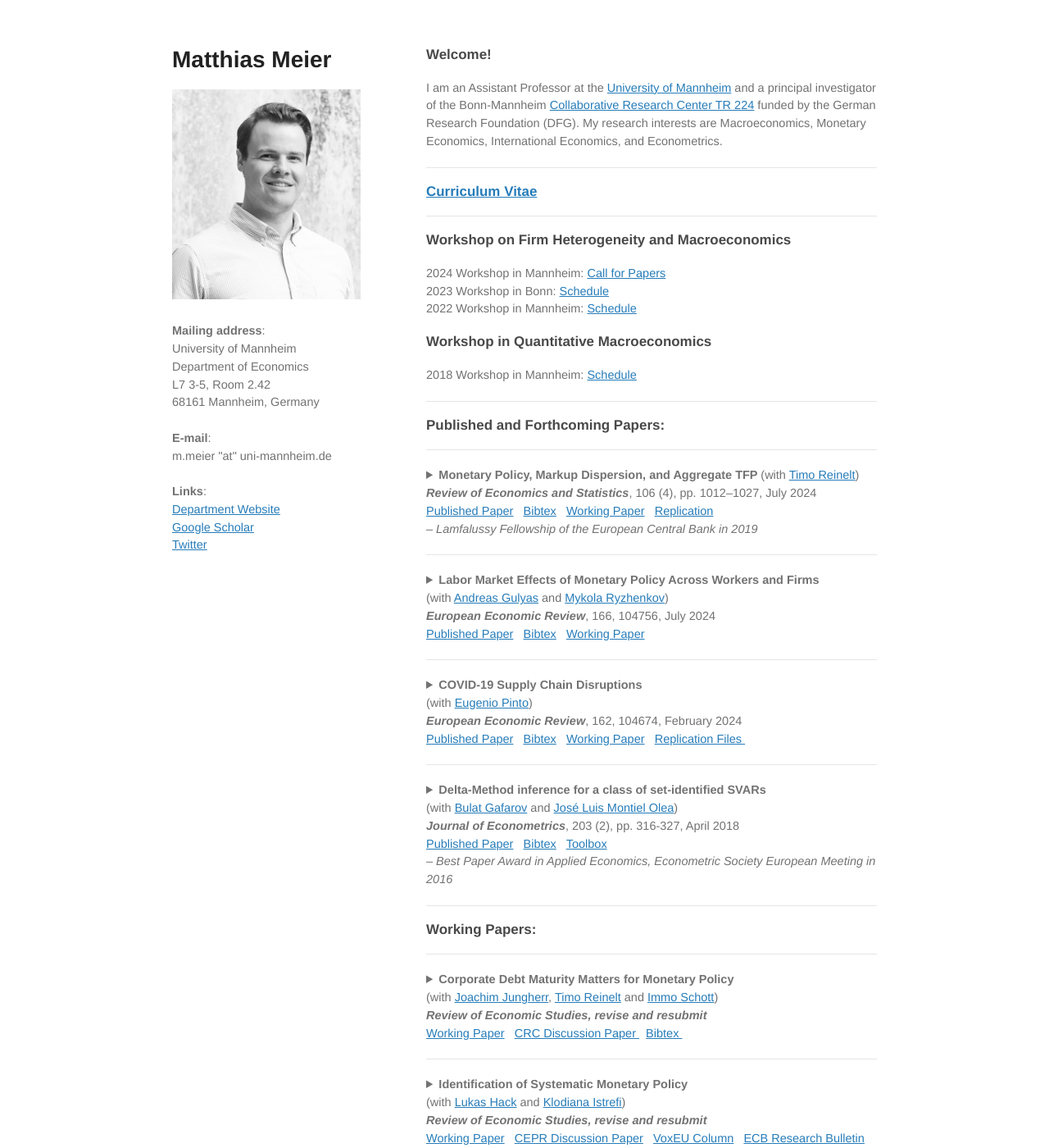
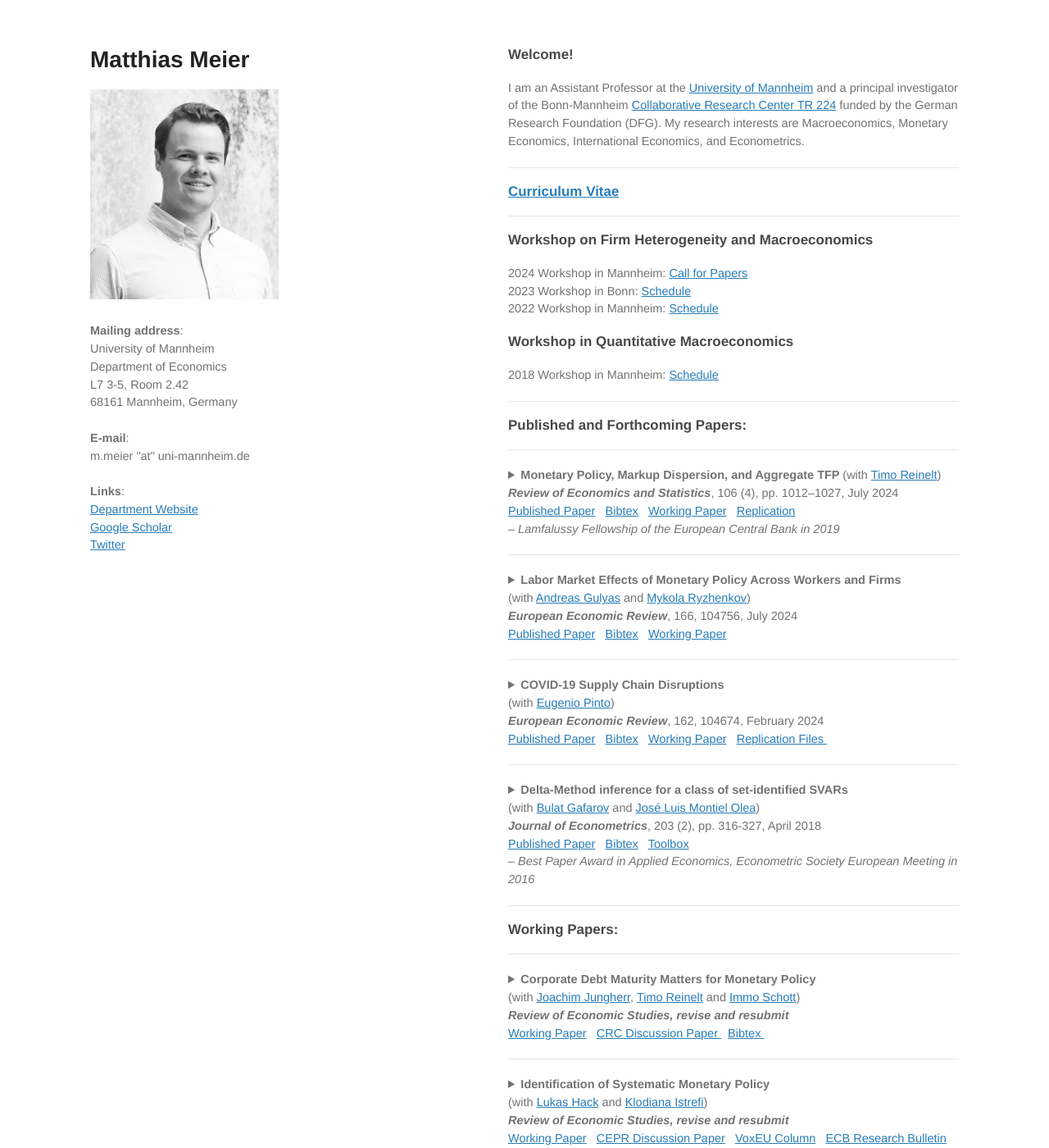
Before and after one commit to matthias-meier-econ/matthias-meier-econ.github.io, a Jekyll site: the page built from README.md, in a window 1280 px wide and 1400 px high. Shown: the whole window at 82% size. Built offline with Jekyll 4.4.1, drawn with Linux system fonts in a browser that asks for light colours; our own code applies the rules of GitHub Pages for plain Markdown files; a script that is not in the unit is left out; the repository's description, which GitHub fills in, is left out.

Commit message:
Update custom_style.css

```diff
--- a/css/custom_style.css
+++ b/css/custom_style.css
@@ -279,7 +279,7 @@ a:hover small {
 }
 */
 .wrapper {
- width:860px;
+ width:1060px; /*860*/
  margin:0 auto
 }
 blockquote {
```
